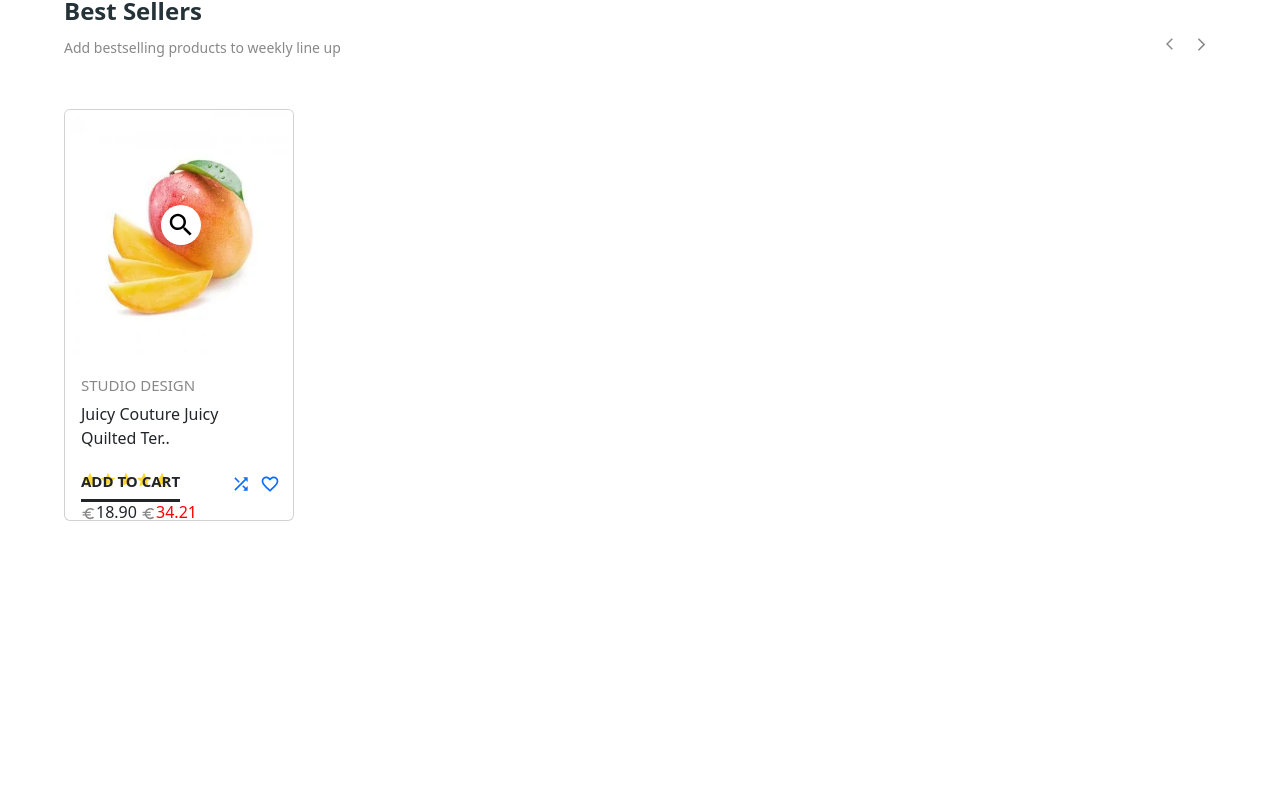
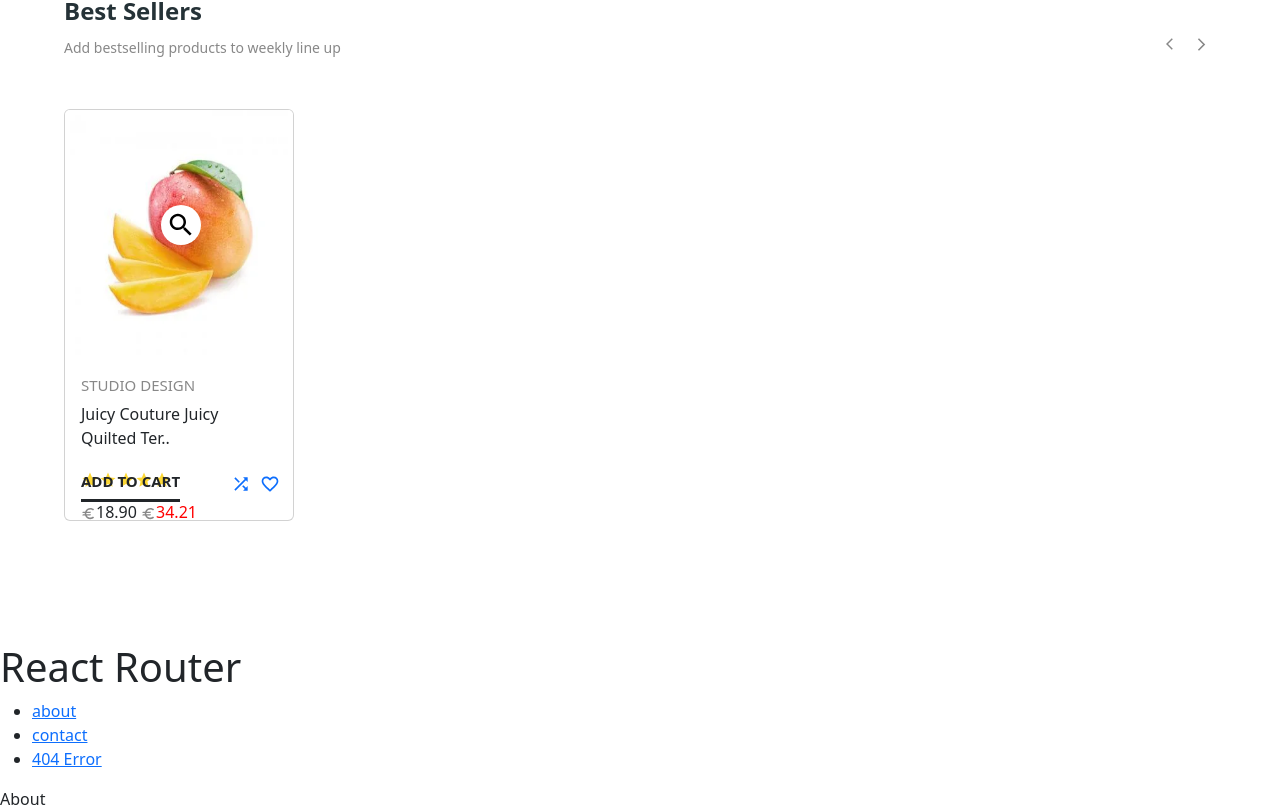
Before and after one commit to Manikrish52/reactjs, a React (Create React App) app: page / in a window 1280 px wide. Shown: the part 1023-1834 px from the top of the page. Before the commit the page ends 1666 px from the top, so only its background shows below. Built offline with nearby package versions, Linux system fonts and the light colour scheme.

Commit message:
Router setup finesh

```diff
--- a/src/About/about.js
+++ b/src/About/about.js
@@ -0,0 +1,8 @@
+import React from 'react'
+function About() {
+  return (
+    <div>About</div>
+  )
+}
+
+export default About
--- a/src/App.js
+++ b/src/App.js
@@ -13,7 +13,7 @@ function App() {
    <Slider />
    <Static />
    <Seller />
-   {/* <Index /> */}
+   <Index />
    </div>
   );
 }
--- a/src/Contact/contact.js
+++ b/src/Contact/contact.js
@@ -0,0 +1,9 @@
+import React from 'react'
+
+function Contact() {
+  return (
+    <div>Contact</div>
+  )
+}
+
+export default Contact
--- /dev/null
+++ b/src/Errorpage/Errorpage.js
@@ -0,0 +1,9 @@
+import React from 'react'
+
+function Errorpage() {
+  return (
+    <div>404 error</div>
+  )
+}
+
+export default Errorpage
--- a/src/Router/index.js
+++ b/src/Router/index.js
@@ -1,9 +1,24 @@
-import Rect from 'react'
-
-
+import About from '../About/about'
+import Contact from '../Contact/contact'
+import Errorpage from '../Errorpage/Errorpage'
+import { BrowserRouter as Router, Routes, Route, Link } from 'react-router-dom'
 function Index() {
   return (
-    <div>index</div>
+    <Router>
+    <div>
+      <h1> React Router</h1>
+      <ul>
+        <li><Link to ='/'>about</Link></li>
+        <li><Link to ='/contact'>contact</Link></li>
+          <li><Link to ='*'>404 Error</Link></li>
+      </ul>
+      <Routes>
+        <Route path='/' element ={<About/>}></Route>
+           <Route path='/contact' element ={<Contact/>}></Route>
+           <Route path='*' element ={<Errorpage/>}></Route>
+      </Routes>
+    </div>
+    </Router>
   )
 }
 export default Index
--- a/src/Seller/seller.css
+++ b/src/Seller/seller.css
@@ -141,9 +141,9 @@
     font-weight: 100 !important;
 
 }
-.search-icon:hover{
-    /* color: #fff; */
-}
+/* .search-icon:hover{
+    color: #fff;
+} */
 .product-title{
     font-size: 15px;
     font-weight: 300;
@@ -222,8 +222,8 @@ border-bottom-style: solid;
 .product-footer:hover {
 
     background-color: white;
-	-webkit-animation: scale-up-ver-bottom .4s cubic-bezier(0.390, 0.575, 0.565, 1.000) both;
-	        /* animation: scale-up-ver-bottom 0.4s cubic-bezier(0.390, 0.575, 0.565, 1.000) both; */
+	/* -webkit-animation: scale-up-ver-bottom .4s cubic-bezier(0.390, 0.575, 0.565, 1.000) both; */
+	        animation: scale-up-ver-bottom 0.4s cubic-bezier(0.390, 0.575, 0.565, 1.000) both;
 }
 /* ----------------------------------------------
  * Generated by Animista on 2023-8-21 23:33:55
```
Also changed, not shown: src/Errorpage/Errorpage.css (added).
